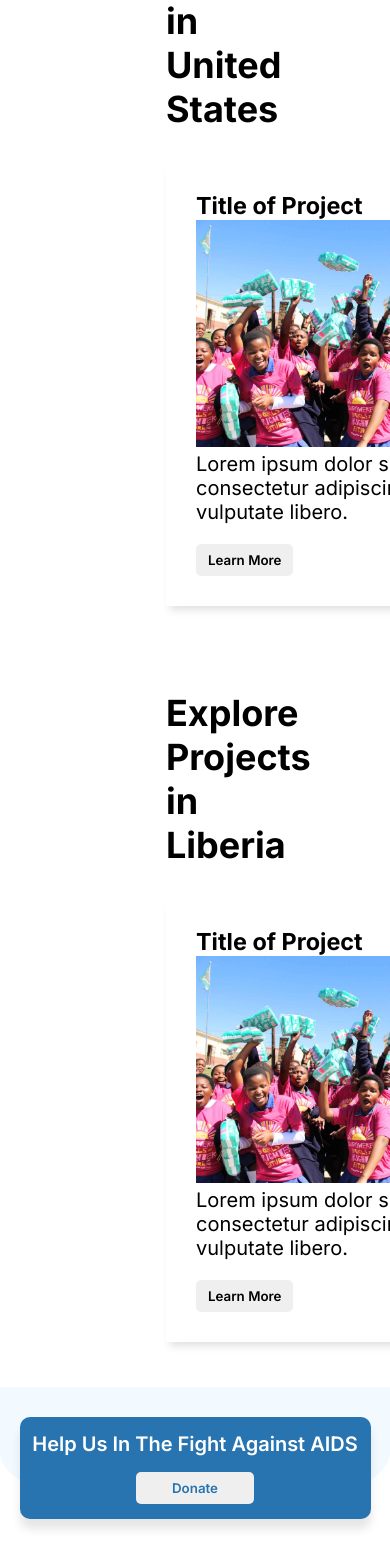
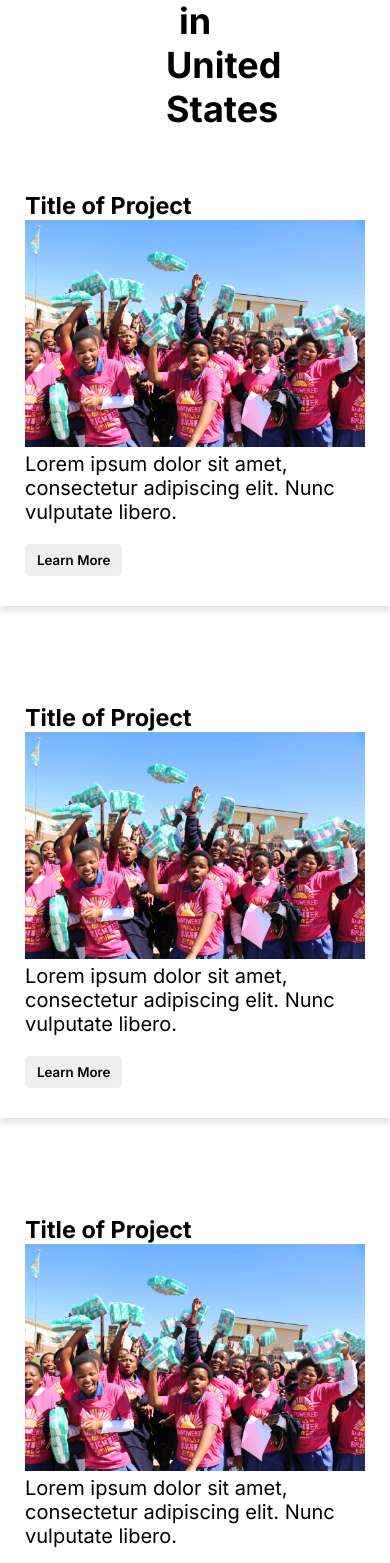
Before and after one commit to jusminpt/react-envision, a React (Create React App) app: page /whatwedo in a window 390 px wide. Shown: the part 3005-4568 px from the top of the page. Built offline with nearby package versions, Linux system fonts and the light colour scheme.

Commit message:
Added projects grid for WhatWeDo and basic media queries

```diff
--- a/package.json
+++ b/package.json
@@ -6,7 +6,7 @@
     "@testing-library/jest-dom": "^5.16.5",
     "@testing-library/react": "^13.4.0",
     "@testing-library/user-event": "^13.5.0",
-    "framer-motion": "^10.1.0",
+    "framer-motion": "^10.2.3",
     "node-sass": "^7.0.3",
     "react": "^18.2.0",
     "react-dom": "^18.2.0",
--- a/src/components/LongCard/LongCard.scss
+++ b/src/components/LongCard/LongCard.scss
@@ -20,7 +20,7 @@
 
 .longCard-left {
   display: flex;
-  justify-content: end;
+  justify-content: flex-end;
 }
 
 .longCard button {
--- a/src/components/ProjectCard/ProjectCard.scss
+++ b/src/components/ProjectCard/ProjectCard.scss
@@ -1,25 +1,16 @@
 .cardContainer {
-    // border: 3px solid red;
     background-position: center;
-    // opacity: 0.5;
-    // display: flex;
-    // flex-direction: column;
-    // justify-content: space-between;
-    // width: 100%;
-    // border: solid blue 5px;
     width: 400px; /* make the image container the full width of the card */
     height: 200px; /* set the height of the image container */
 }
 
 .cardContent {
-    // border: solid red 5px;
-    // background-color: yellow;
     padding: 30px;
     box-shadow: 0 8px 8px -4px rgb(224, 224, 224);
   }
 
   .imageContainer {
-    overflow: hidden; /* hide any overflow from the image */
+    overflow: hidden;
     // border: solid green 5px;
   }
 
--- a/src/pages/WhatWeDo/WhatWeDo.jsx
+++ b/src/pages/WhatWeDo/WhatWeDo.jsx
@@ -4,8 +4,7 @@ import ProjectCard from "../../components/ProjectCard/ProjectCard";
 import "./WhatWeDo.scss";
 // import "../Pages.scss";
 
-{/* TODO: Create project card including styling and insert here */}
-{/* TODO: Might need to create a projectData.js to store info */}
+/* TODO: Might need to create a projectData.js to store info */
 
 function WhatWeDo() {
   return (
@@ -26,21 +25,11 @@ function WhatWeDo() {
           diam quam, semper iaculis condimentum ac, vestibulum eu nisl.226226
         </p>
 
-        <h1 className="title">Explore Projects in United States </h1>
+        <h1 className="title">Explore Projects in United States</h1>
 
         <div className="projectGrid">
-          {/* Project Card element for 3x2 Grid */}
-          <ProjectCard projTitleInput="Title of Project"
-          paraInput="Lorem ipsum dolor sit amet, consectetur adipiscing elit. Nunc vulputate libero."
-          style={{  paddingBottom: "30px", paddingTop: "30px" }}
-          />
 
-          {/* Project Card element for 3x2 Grid */}
-          <ProjectCard projTitleInput="Title of Project"
-          paraInput="Lorem ipsum dolor sit amet, consectetur adipiscing elit. Nunc vulputate libero."
-          style={{  paddingBottom: "30px", paddingTop: "30px" }}
-          />
-
+          <div className="card">
             {/* Project Card element for 3x2 Grid */}
             <ProjectCard projTitleInput="Title of Project"
             paraInput="Lorem ipsum dolor sit amet, consectetur adipiscing elit. Nunc vulputate libero."
@@ -48,23 +37,15 @@ function WhatWeDo() {
             />
           </div>
 
-        {/* Second H1 Title  */}
-        <h1 className="title-2">Explore Projects in Liberia </h1>
-
-        <div className="projectGrid">
-
+          <div className="card">
             {/* Project Card element for 3x2 Grid */}
             <ProjectCard projTitleInput="Title of Project"
             paraInput="Lorem ipsum dolor sit amet, consectetur adipiscing elit. Nunc vulputate libero."
             style={{  paddingBottom: "30px", paddingTop: "30px" }}
             />
+          </div>
 
-          {/* Project Card element for 3x2 Grid */}
-          <ProjectCard projTitleInput="Title of Project"
-          paraInput="Lorem ipsum dolor sit amet, consectetur adipiscing elit. Nunc vulputate libero."
-          style={{  paddingBottom: "30px", paddingTop: "30px" }}
-          />
-
+          <div className="card">
             {/* Project Card element for 3x2 Grid */}
             <ProjectCard projTitleInput="Title of Project"
             paraInput="Lorem ipsum dolor sit amet, consectetur adipiscing elit. Nunc vulputate libero."
@@ -74,6 +55,37 @@ function WhatWeDo() {
 
         </div>
 
+        {/* Second H1 Title */}
+        <h1 className="title-2">Explore Projects in Liberia </h1>
+
+        <div className="projectGrid">
+
+          <div className="card">
+              {/* Project Card element for 3x2 Grid */}
+              <ProjectCard projTitleInput="Title of Project"
+              paraInput="Lorem ipsum dolor sit amet, consectetur adipiscing elit. Nunc vulputate libero."
+              style={{  paddingBottom: "30px", paddingTop: "30px" }}
+              />
+          </div>
+
+          <div className="card">
+              {/* Project Card element for 3x2 Grid */}
+              <ProjectCard projTitleInput="Title of Project"
+              paraInput="Lorem ipsum dolor sit amet, consectetur adipiscing elit. Nunc vulputate libero."
+              style={{  paddingBottom: "30px", paddingTop: "30px" }}
+              />
+          </div>
+
+          <div className="card">
+              {/* Project Card element for 3x2 Grid */}
+              <ProjectCard projTitleInput="Title of Project"
+              paraInput="Lorem ipsum dolor sit amet, consectetur adipiscing elit. Nunc vulputate libero."
+              style={{  paddingBottom: "30px", paddingTop: "30px" }}
+              />
+          </div>
+
+        </div>
+      </div>
     </div>
   );
 }
--- a/src/pages/WhatWeDo/WhatWeDo.scss
+++ b/src/pages/WhatWeDo/WhatWeDo.scss
@@ -1,26 +1,21 @@
+//first title
 .title {
     font-size: 36px;
     margin-top: 70px;
 }
 
+//second title
 .title-2 {
     font-size: 36px;
     padding-top: 40px;
 }
-
 
 //To make header and paragraph position consistent with rest of the page.
 .page-format {
     margin: 90px 166px;
 }
 
-// .container {
-// }
-
-
-// .content {
-// }
-
+ //manipulates grouped together project cards.
 .projectGrid {
     display: grid;
     grid-template-columns: repeat(3, 1fr);
@@ -29,3 +24,22 @@
     margin-bottom: 220px;
     padding-bottom: 40px;
 }
+
+//Make(grouped together) projects display 1x6 using media query for mobile.
+@media screen and (max-width: 960px) {
+    .projectGrid {
+        display: flex;
+        flex-direction: column;
+        align-items: center;
+        margin-bottom: 5px;
+    }
+
+    //manipulates individual project cards.
+    .card {
+        padding-bottom: 250px;
+    }
+
+    .title, .title-2 {
+        text-align: center;
+    }
+}
```
Also changed, not shown: src/components/ProjectCard/ProjectCard.jsx (+0 -29 lines), 1 other file (tests, documents, lock files or other folders). Lines whose indentation alone changed are shown as unchanged.
